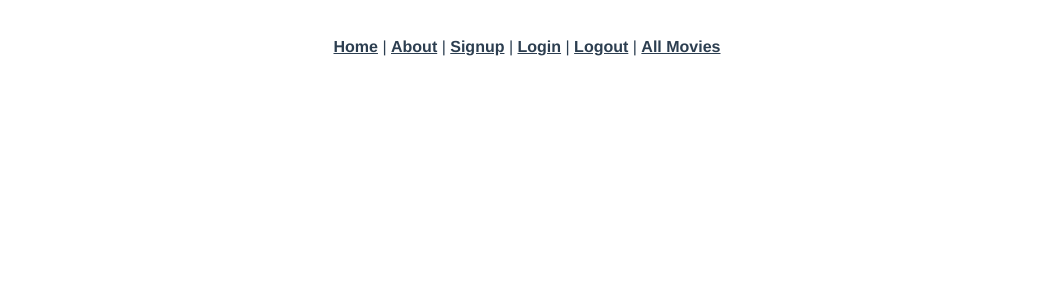
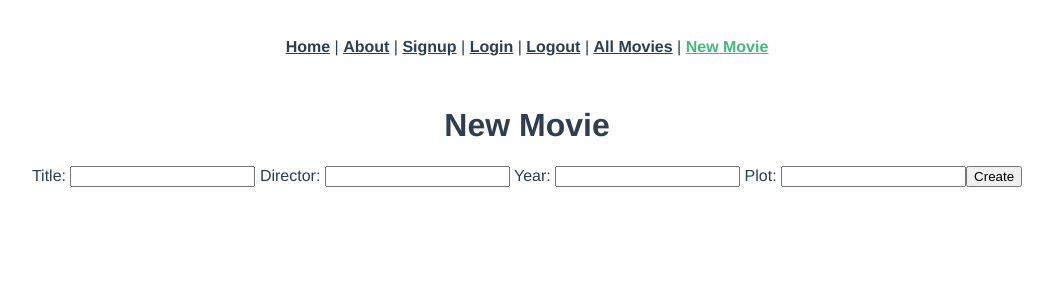
Before and after one commit to alexrrodriguez/movie-vue-app, a Vue app: page /movies/new in a window 1280 px wide. Shown: the top 300 px of the page, without its empty margins (113-1166 px from the left). Built offline with nearby package versions, Linux system fonts and the light colour scheme.

Commit message:
create MoviesNew.vue page to create movies and updated index.js routes and path

```diff
--- a/src/App.vue
+++ b/src/App.vue
@@ -12,6 +12,8 @@
       <router-link to="/logout">Logout</router-link>
       |
       <router-link to="/movies">All Movies</router-link>
+      |
+      <router-link to="/movies/new">New Movie</router-link>
     </div>
     <router-view />
   </div>
--- a/src/router/index.js
+++ b/src/router/index.js
@@ -5,6 +5,7 @@ import Signup from "../views/Signup.vue";
 import Login from "../views/Login.vue";
 import Logout from "../views/Logout.vue";
 import MoviesIndex from "../views/MoviesIndex.vue";
+import MoviesNew from "../views/MoviesNew.vue";
 
 Vue.use(VueRouter);
 
@@ -26,6 +27,7 @@ const routes = [
   { path: "/login", name: "login", component: Login },
   { path: "/logout", name: "logout", component: Logout },
   { path: "/movies", name: "movies-index", component: MoviesIndex },
+  { path: "/movies/new", name: "movies-new", component: MoviesNew },
 ];
 
 const router = new VueRouter({
--- /dev/null
+++ b/src/views/MoviesNew.vue
@@ -0,0 +1,46 @@
+<template>
+  <div class="movies-new">
+    <h1>New Movie</h1>
+    <form v-on:submit.prevent="createMovie()">
+      <ul>
+        <li v-for="error in errors" v-bind:key="error">{{ error }}</li>
+      </ul>
+      Title:
+      <input type="text" v-model="newMovieParams.title" />
+      Director:
+      <input type="text" v-model="newMovieParams.director" />
+      Year:
+      <input type="text" v-model="newMovieParams.year" />
+      Plot:
+      <input type="text" v-model="newMovieParams.plot" />
+      <input type="submit" value="Create" />
+    </form>
+  </div>
+</template>
+
+<script>
+import axios from "axios";
+export default {
+  data: function () {
+    return {
+      newMovieParams: {},
+      errors: [],
+    };
+  },
+  created: function () {},
+  methods: {
+    createMovie: function () {
+      axios
+        .post("/movies", this.newMovieParams)
+        .then((response) => {
+          console.log("movies create", response);
+          this.$router.push("/movies");
+        })
+        .catch((error) => {
+          console.log("movies create error", error.response);
+          this.errors = error.response.data.errors;
+        });
+    },
+  },
+};
+</script>
```
